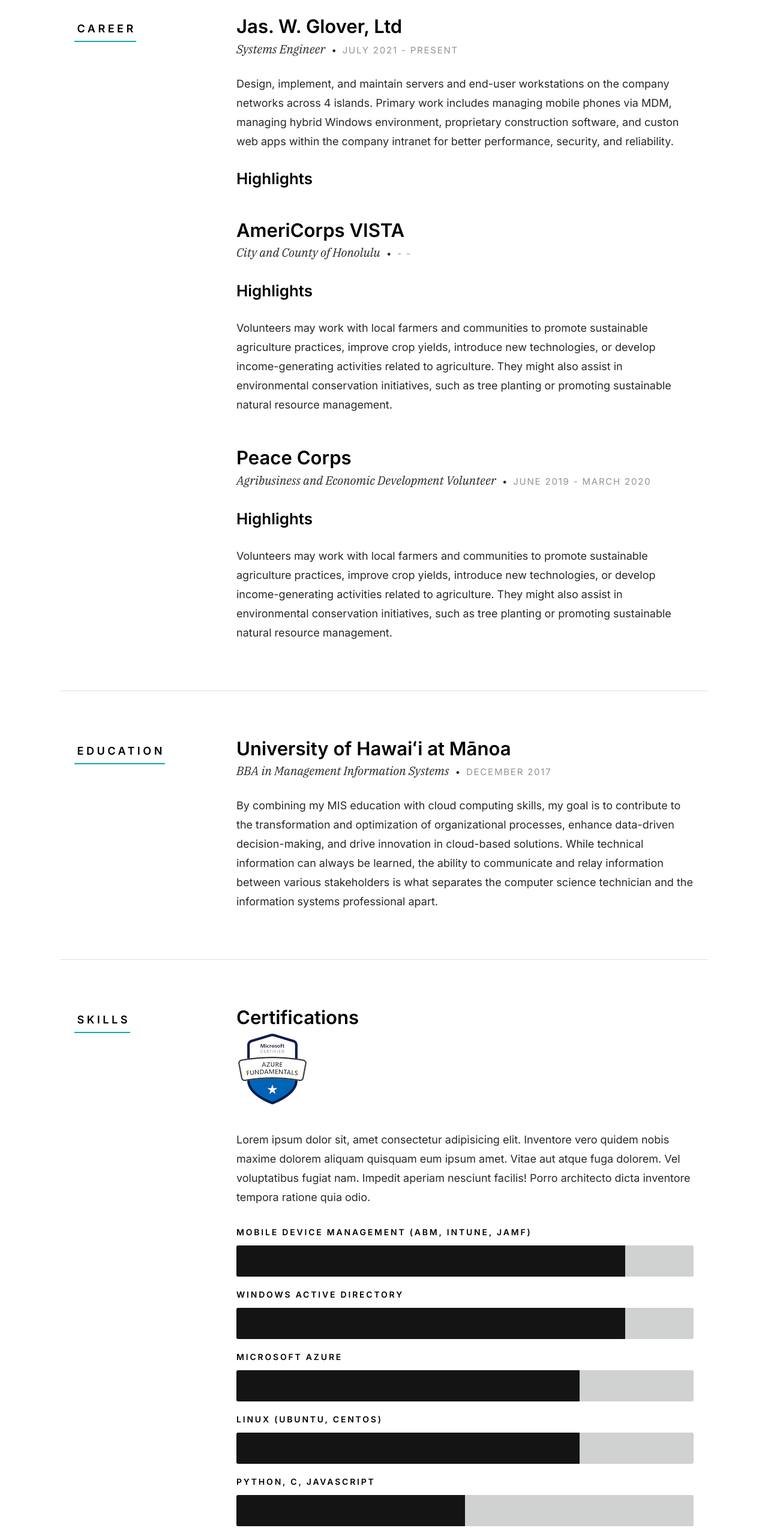
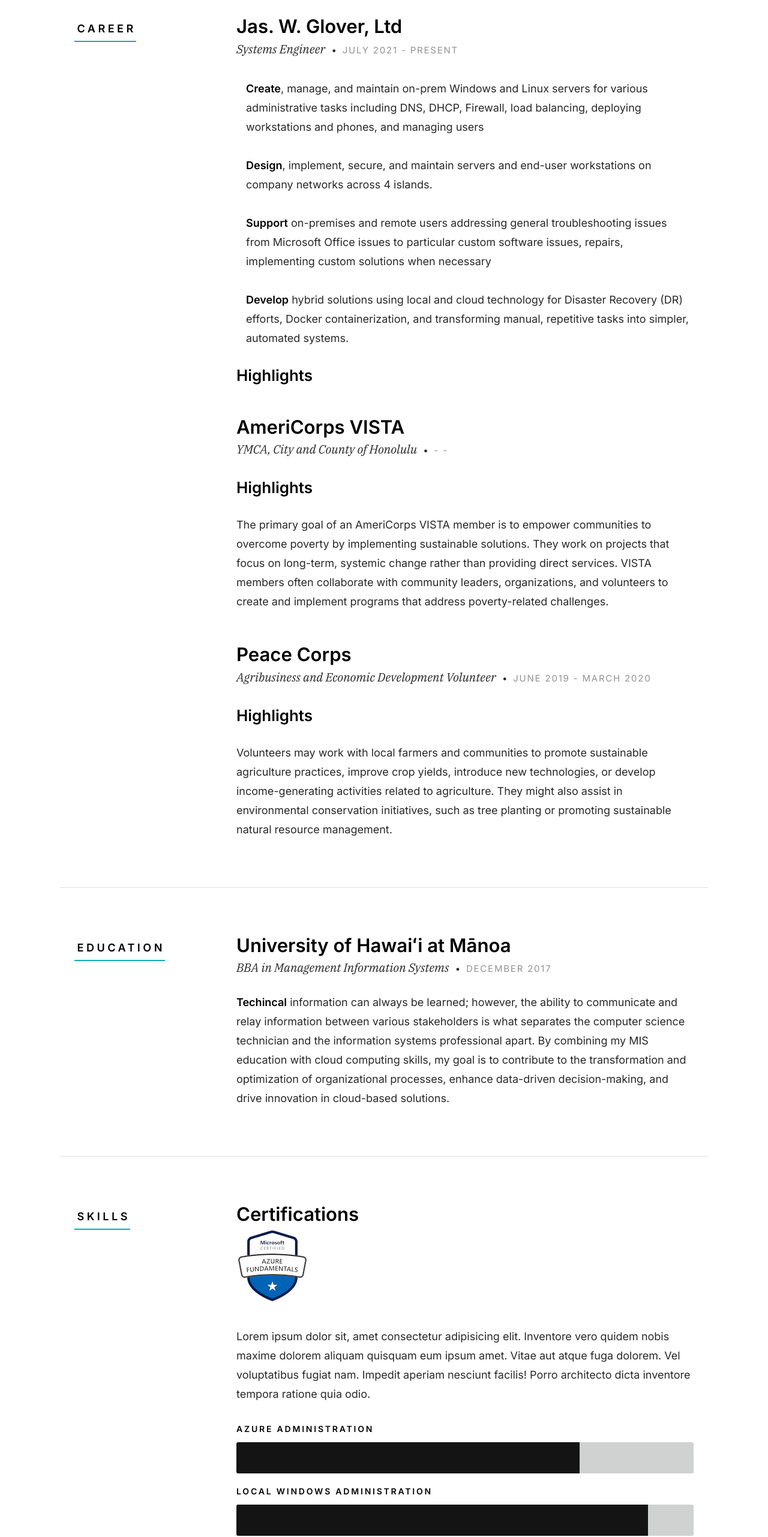
Before and after one commit to sudoyashi/cloud-resume, a plain HTML site: page index.html in a window 1280 px wide. Shown: the part 980-3542 px from the top of the page at 60% size. Drawn offline with Linux system fonts and the light colour scheme.

Commit message:
update index

```diff
--- a/index.html
+++ b/index.html
@@ -125,9 +125,15 @@
                     </div>
 
                     <p>
-                        Design, implement, and maintain servers and end-user workstations on the company networks across 4 islands.
-                        Primary work includes managing mobile phones via MDM, managing hybrid Windows environment, proprietary construction software,
-                        and custon web apps within the company intranet for better performance, security, and reliability.
+                    <ul><b>Create</b>, manage, and maintain on-prem Windows and Linux servers for various administrative tasks including DNS, DHCP, Firewall, load balancing,
+                        deploying workstations and phones, and managing users
+                    </ul>
+                    <ul><b>Design</b>, implement, secure, and maintain servers and end-user workstations on company networks across 4 islands.</ul>
+                    <ul><b>Support</b> on-premises and remote users addressing general troubleshooting issues from Microsoft Office issues to particular custom software issues, repairs, implementing custom solutions when necessary
+                        </ul>
+                    <ul><b>Develop</b> hybrid solutions using local and cloud technology for Disaster Recovery (DR) efforts, Docker containerization, and
+                        transforming manual, repetitive tasks into simpler, automated systems.
+                    </ul>
                     </p>
                     <h4 class="h4">Highlights</h4>
                     <p>
@@ -141,7 +147,7 @@
                     <div class="resume-block__header">
                         <h4 class="h3">AmeriCorps VISTA</h4>
                         <p class="resume-block__header-meta">
-                            <span>City and County of Honolulu</span>
+                            <span>YMCA, City and County of Honolulu</span>
                             <span class="resume-block__header-date">
                                 - -
                             </span>
@@ -152,10 +158,9 @@
                     </div>
 
                     <p>
-                        Volunteers may work with local farmers and communities to promote sustainable agriculture practices,
-                        improve crop yields, introduce new technologies, or develop income-generating activities related to agriculture.
-                        They might also assist in environmental conservation initiatives,
-                        such as tree planting or promoting sustainable natural resource management.
+                        The primary goal of an AmeriCorps VISTA member is to empower communities to overcome poverty by implementing sustainable solutions.
+                        They work on projects that focus on long-term, systemic change rather than providing direct services.
+                        VISTA members often collaborate with community leaders, organizations, and volunteers to create and implement programs that address poverty-related challenges.
                     </p>
 
                 </div> <!-- end resume-block -->
@@ -205,10 +210,12 @@
                     </div>
 
                     <p>
+                    <b>Techincal</b> information can always be learned; however, the ability to communicate and relay information between various stakeholders
+                    is what separates the computer science technician and the information systems professional apart.
                     By combining my MIS education with cloud computing skills, my goal is to contribute to the transformation
                     and optimization of organizational processes, enhance data-driven decision-making, and drive innovation in cloud-based solutions.
-                    While technical information can always be learned, the ability to communicate and relay information between various stakeholders
-                    is what separates the computer science technician and the information systems professional apart.
+
+
                     </p>
 
                 </div> <!-- end resume-block -->
@@ -235,26 +242,35 @@
                 </div>
                     <ul class="skill-bars-fat">
                         <li>
-                            <div class="progress percent85"></div>
-                            <strong>Mobile Device Management (ABM, Intune, Jamf)</strong>
+                            <div class="progress percent75"></div>
+                            <strong>Azure Administration</strong>
                             </li>
                         <li>
-                        <div class="progress percent85"></div>
-                        <strong>Windows Active Directory</strong>
-                        </li>
+                            <div class="progress percent90"></div>
+                            <strong>Local Windows Administration</strong>
+                            </li>
                         <li>
-                        <div class="progress percent75"></div>
-                        <strong>Microsoft Azure</strong>
-                        </li>
+                            <div class="progress percent85"></div>
+                            <strong>Deployment(MDT, ABM, Intune, Jamf)</strong>
+                            </li>
+
+                        <li>
+                            <div class="progress percent60"></div>
+                            <strong>Containerization</strong>
+                            </li>
                         <li>
                             <div class="progress percent75"></div>
                             <strong>Linux (Ubuntu, CentOS)</strong>
                             </li>
                         <li>
-                        <div class="progress percent50"></div>
-                        <strong>Python, C, Javascript</strong>
+                        <div class="progress percent60"></div>
+                        <strong>Scripting Languages: Python, C, Javascript</strong>
                         </li>
                         <li>
+                        <div class="progress percent85"></div>
+                            <strong>CLI: bash, cmd, Powershell</strong>
+
+                        </li>
                     </ul>
 
                 </div> <!-- end resume-block -->
```
